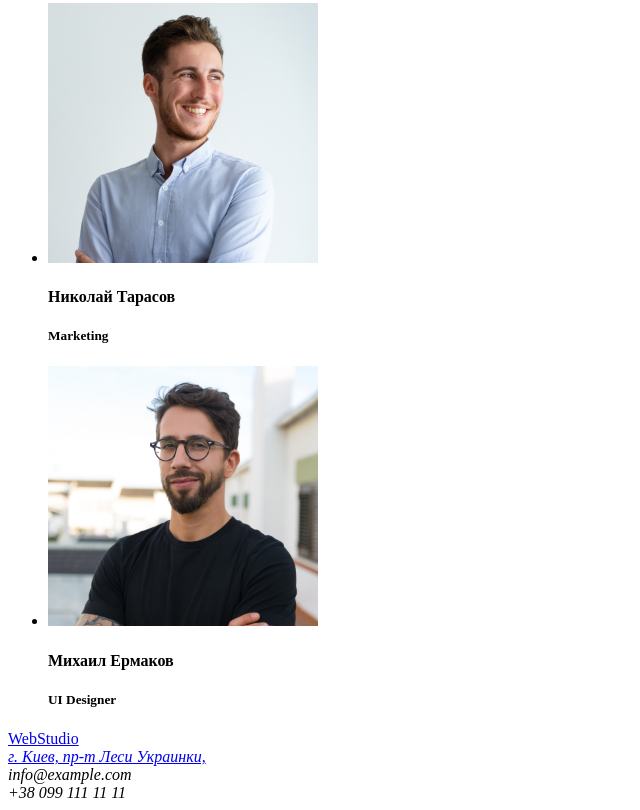
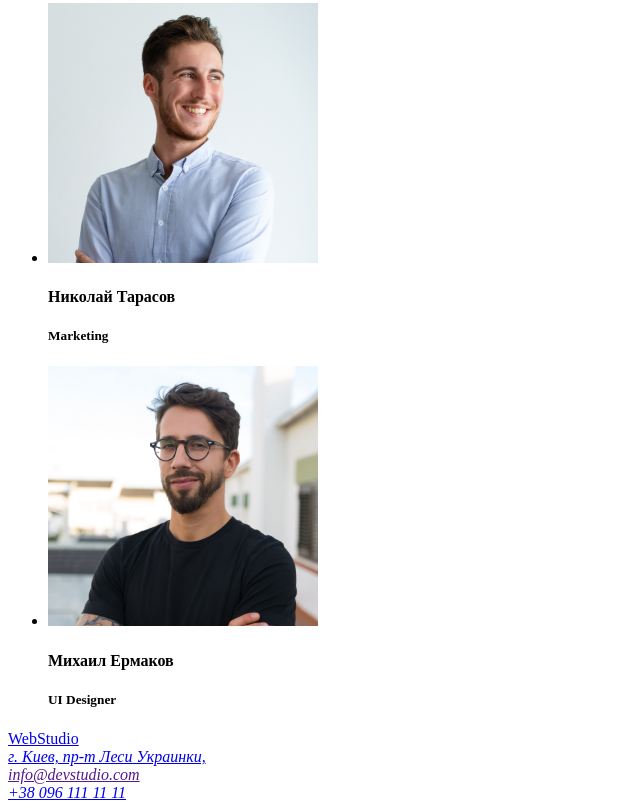
Before and after one commit to nazinamari/goit-markup-hw-01, a plain HTML site: page index.html in a window 1280 px wide. Shown: the part 2485-3295 px from the top of the page, without its empty margins (0-640 px from the left). Drawn offline with Linux system fonts and the light colour scheme.

Commit message:
add link to tel and email

```diff
--- a/index.html
+++ b/index.html
@@ -71,8 +71,8 @@
         <a href="/">WebStudio</a>
     <address>
         <a href="https://goo.gl/maps/CzD2CsyNjKXHCDds6" target="_blank" rel="noopener noreferrer">г. Киев, пр-т Леси Украинки, <br /></a>
-        info@example.com <br />
-        +38 099 111 11 11
+        <a href="">info@devstudio.com</a><br />
+        <a href="tel:++380961111111">+38 096 111 11 11</a>
     </address>
     </footer>
 </body>
```
